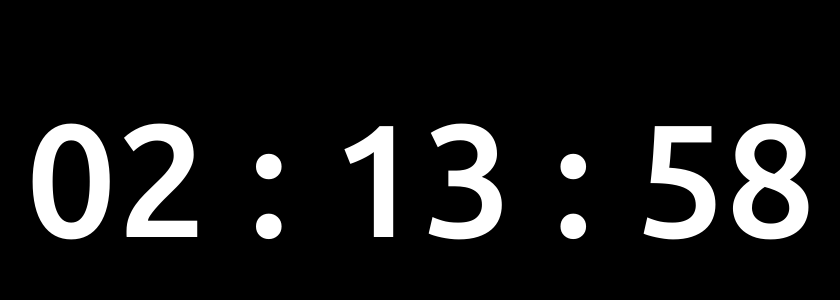
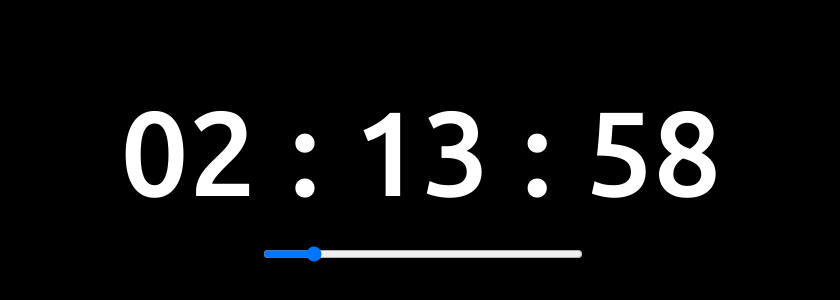
Before and after one commit to pipchell/newyear, a plain HTML site: page index.html in a window 1280 px wide. Shown: the part 222-522 px from the top of the page, without its empty margins (219-1059 px from the left). Drawn offline with Linux system fonts and the light colour scheme.

Commit message:
Update index.html

```diff
--- a/index.html
+++ b/index.html
@@ -16,6 +16,7 @@
       padding: 0;
       height: 100%;
       background: #000;
+      color: #fff;
       font-family: "Ubuntu", sans-serif;
       font-weight: 500;
     }
@@ -23,26 +24,36 @@
     .container {
       height: 100%;
       display: flex;
+      flex-direction: column;
       align-items: center;
       justify-content: center;
+      gap: 32px;
     }
 
     #countdown {
       display: flex;
       align-items: center;
-      font-size: 160px;
+      font-size: 120px;
       line-height: 1;
       text-align: center;
     }
 
     .time {
       min-width: 2ch;
-      color: #ffffff;
     }
 
     .colon {
-      margin: 0 40px;
-      color: #ffffff;
+      margin: 0 32px;
+      color: #ffffff; /* white dots */
+      opacity: 1;
+    }
+
+    .slider {
+      width: 320px;
+    }
+
+    input[type="range"] {
+      width: 100%;
     }
   </style>
 </head>
@@ -55,12 +66,18 @@
       <span class="colon">:</span>
       <span class="time" id="seconds">00</span>
     </div>
+
+    <div class="slider">
+      <input type="range" min="40" max="600" value="120" id="sizeSlider">
+    </div>
   </div>
 
   <script>
     const hoursEl = document.getElementById("hours");
     const minutesEl = document.getElementById("minutes");
     const secondsEl = document.getElementById("seconds");
+    const countdownEl = document.getElementById("countdown");
+    const sizeSlider = document.getElementById("sizeSlider");
 
     function getNextNewYear() {
       const now = new Date();
@@ -87,6 +104,10 @@
       secondsEl.textContent = String(seconds).padStart(2, "0");
     }
 
+    sizeSlider.addEventListener("input", () => {
+      countdownEl.style.fontSize = sizeSlider.value + "px";
+    });
+
     updateCountdown();
     setInterval(updateCountdown, 1000);
   </script>
```
